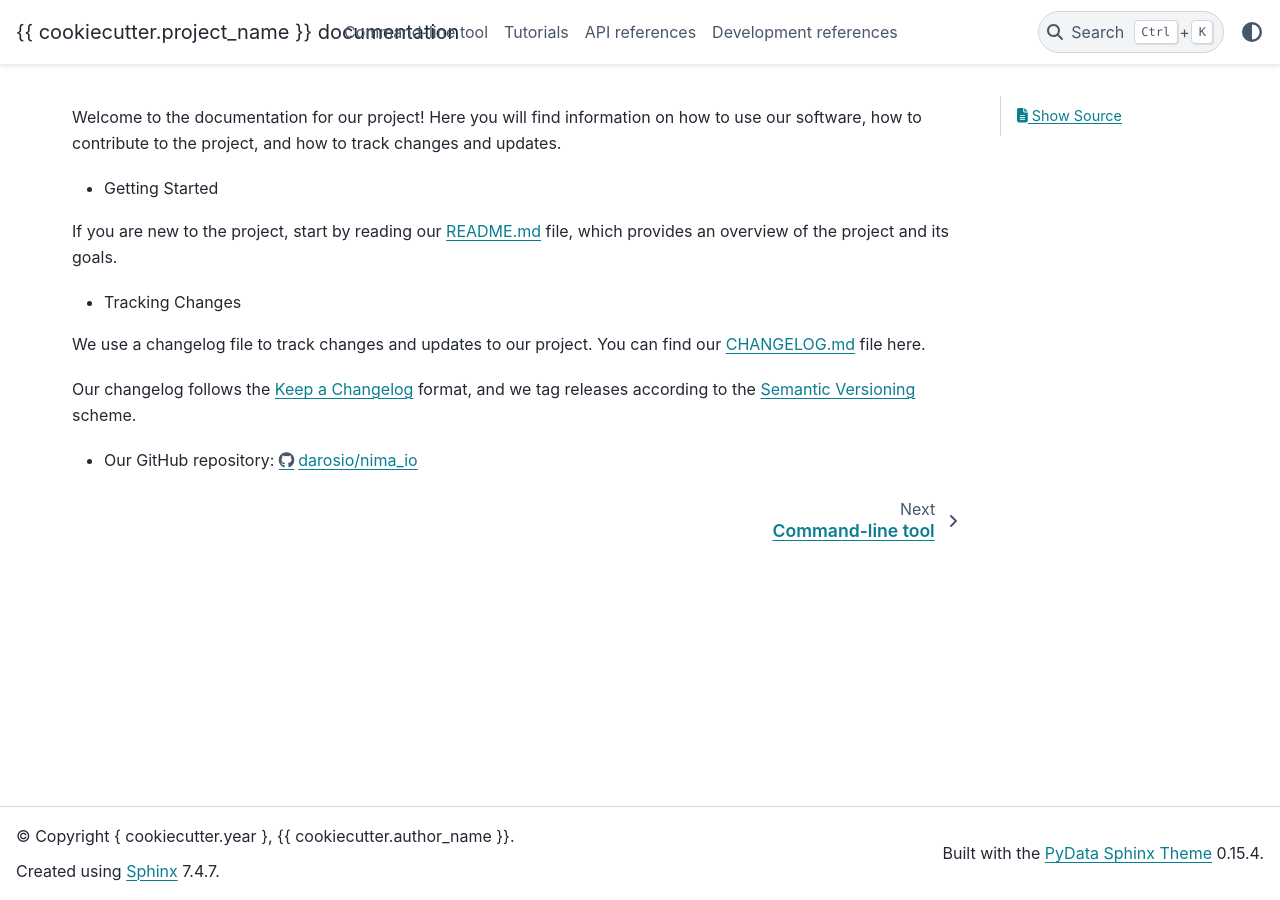
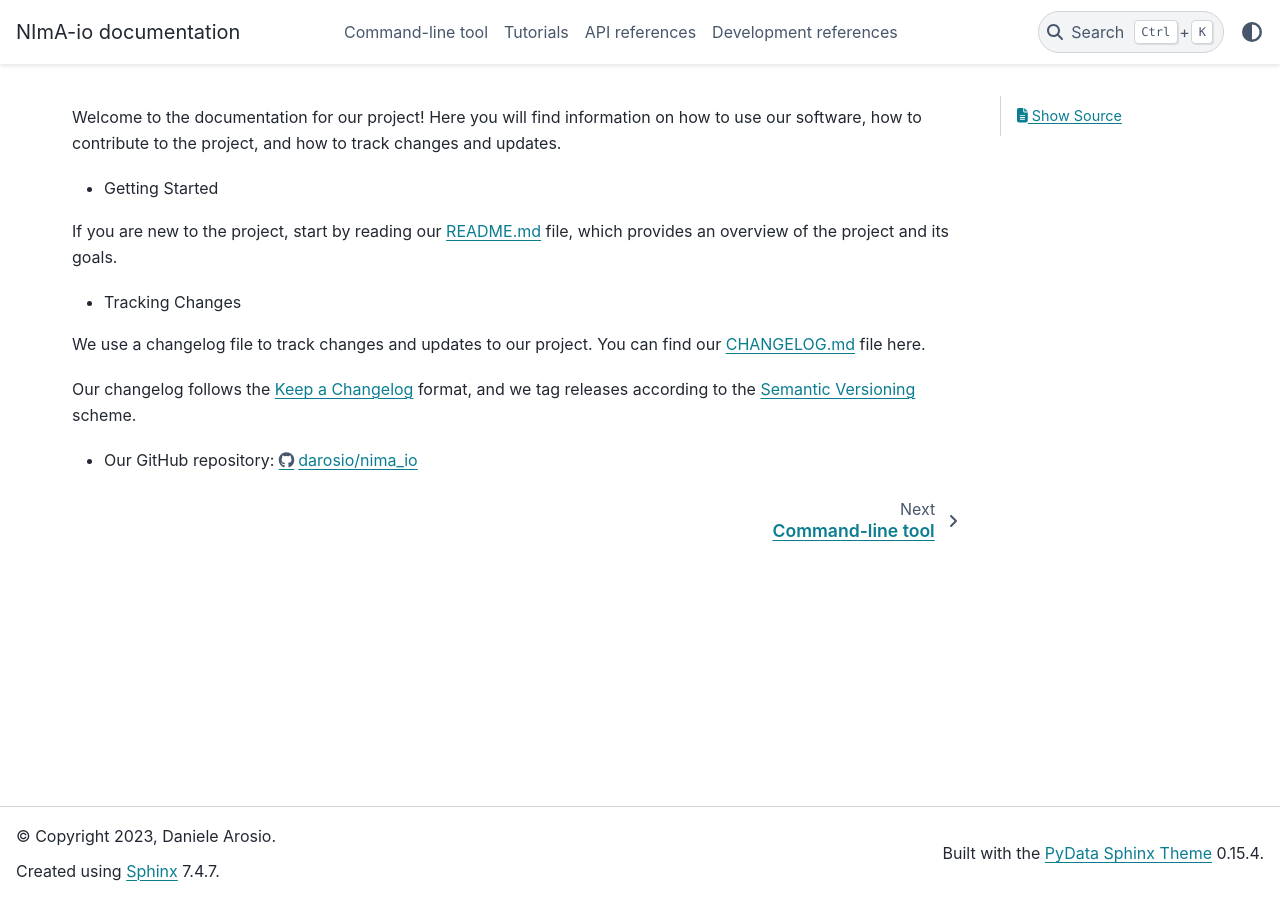
Before and after one commit to darosio/nima_io, a Sphinx documentation site: the page built from docs/index.rst, in a window 1280 px wide. Built offline with Sphinx 7.4.7 and the PyData theme 0.15.4, drawn with Linux system fonts in a browser that asks for light colours.

Commit message:
docs(fix): misconfigured conf.py

```diff
--- a/docs/conf.py
+++ b/docs/conf.py
@@ -10,11 +10,9 @@ from pathlib import Path
 
 # -- Project information -----------------------------------------------------
 
-# TODO: Remove the unneeded.
-
-project = "{{ cookiecutter.project_name }}"
-author = "{{ cookiecutter.author_name }}"
-copyright = f"{{ cookiecutter.year }}, {author}"  # noqa: A001
+project = "NImA-io"
+author = "Daniele Arosio"
+copyright = f"2023, {author}"  # noqa: A001
 
 # -- General configuration ---------------------------------------------------
 
```
